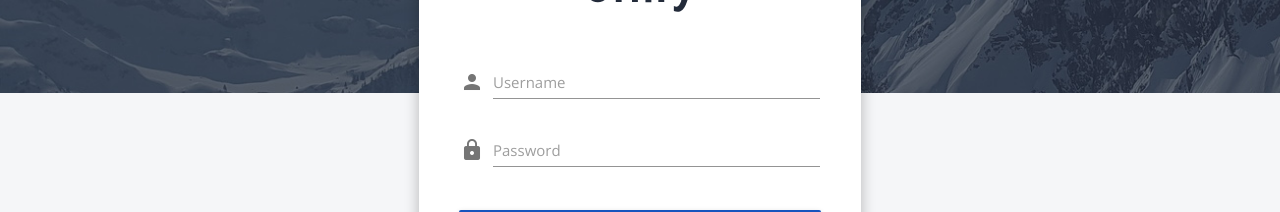
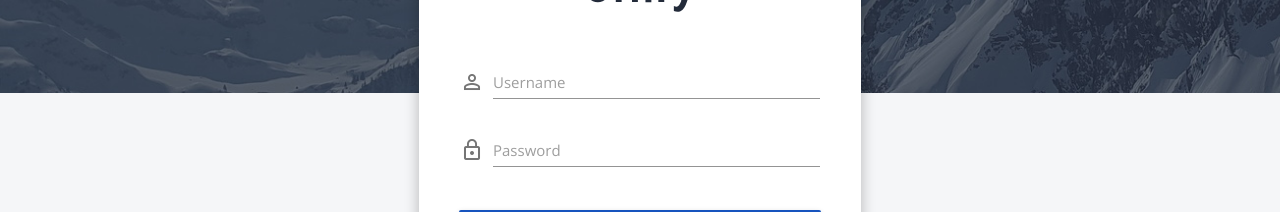
Before and after one commit to kletiakalavace/Designs, a Vue app: page /login in a window 1280 px wide. Shown: the part 307-519 px from the top of the page. Built offline with nearby package versions, Linux system fonts and the light colour scheme; what vue-mq would draw is missing.

Commit message:
changes on login page

```diff
--- a/src/pages/Login.vue
+++ b/src/pages/Login.vue
@@ -18,7 +18,7 @@
                                     @blur="$v.user.username.$touch()"
                                     :error="$v.user.username.$invalid && $v.user.username.$dirty"
                                     v-model="user.username"
-                                    prepend-icon="person"
+                                    prepend-icon="person_outline"
                                     name="username"
                                     label="Username"
                                     id="username"
@@ -28,7 +28,7 @@
                                     @input="$v.user.password.$touch()"
                                     @blur="$v.user.password.$touch()"
                                     v-model="user.password"
-                                    prepend-icon="lock"
+                                    prepend-icon="lock_outline"
                                     name="password"
                                     label="Password"
                                     id="password"
@@ -193,6 +193,9 @@
       font-family: 'Open Sans', sans-serif;
       background: transparent;
     }
+    .error--text{
+       color: $error-message;
+    }
     .notification-link {
       display: block;
       color: #1754be !important;
@@ -318,6 +321,7 @@
     .primary {
       background-color: $blue-color;
       height: 46px;
+      margin-right: 0;
     }
   }
 </style>
```
